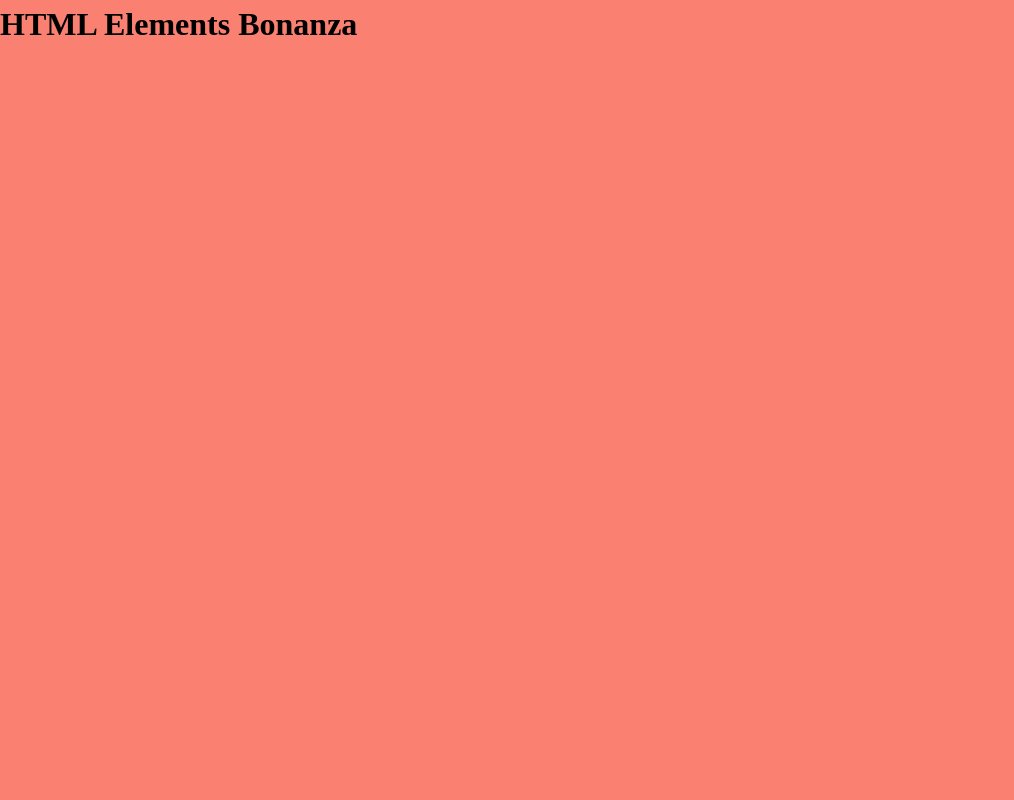
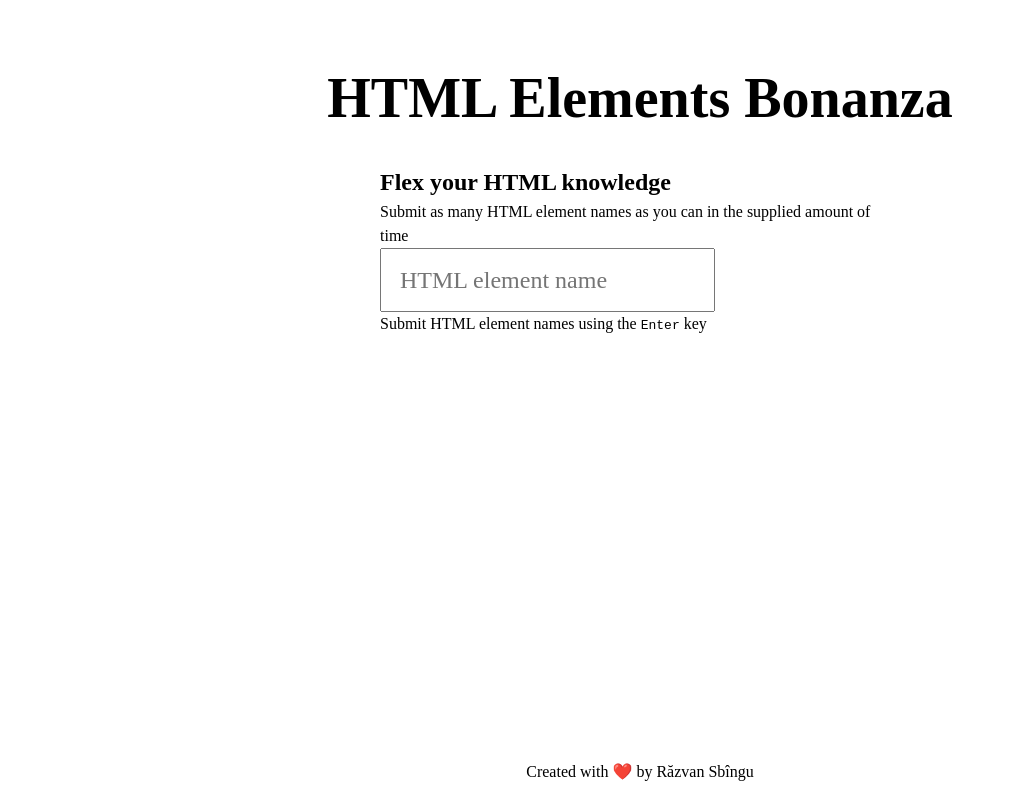
Before and after one commit to srzvan/html-elements-bonanza, a website built with Parcel: page src/index.html in a window 1280 px wide. Shown: the whole page, without its empty margins (0-1014 px from the left). Built offline with nearby package versions, Linux system fonts and the light colour scheme.

Commit message:
html structure & layout

```diff
--- a/src/index.html
+++ b/src/index.html
@@ -11,7 +11,21 @@
 </head>
 
 <body>
-  <h1>HTML Elements Bonanza</h1>
+  <header>
+    <h1>HTML Elements Bonanza</h1>
+  </header>
+
+  <main>
+    <h2>Flex your HTML knowledge</h2>
+    <p>Submit as many HTML element names as you can in the supplied amount of time</p>
+
+    <input type="text" placeholder="HTML element name">
+    <p>Submit HTML element names using the <kbd>Enter</kbd> key</p>
+  </main>
+
+  <footer>
+    <p>Created with <span role="img">❤️</span> by Răzvan Sbîngu</p>
+  </footer>
 </body>
 
 </html>
--- a/src/scss/_global.scss
+++ /dev/null
@@ -1,3 +0,0 @@
-body {
-  background-color: salmon;
-}
--- a/src/scss/styles.scss
+++ b/src/scss/styles.scss
@@ -1,2 +1,28 @@
 @use "./reset" as *;
-@use "./global" as *;
+
+body {
+  padding: 3.5rem 3.5rem 0 3.5rem;
+  display: grid;
+  grid-template-rows: auto 1fr auto;
+}
+
+header {
+  margin-bottom: 1.5rem;
+  text-align: center;
+  font-size: 1.75rem;
+}
+
+main {
+  max-width: 65ch;
+  margin-inline: auto;
+}
+
+input {
+  padding: 0.5em 0.75em;
+  font-size: 1.5rem;
+}
+
+footer {
+  padding: 1rem;
+  text-align: center;
+}
```
